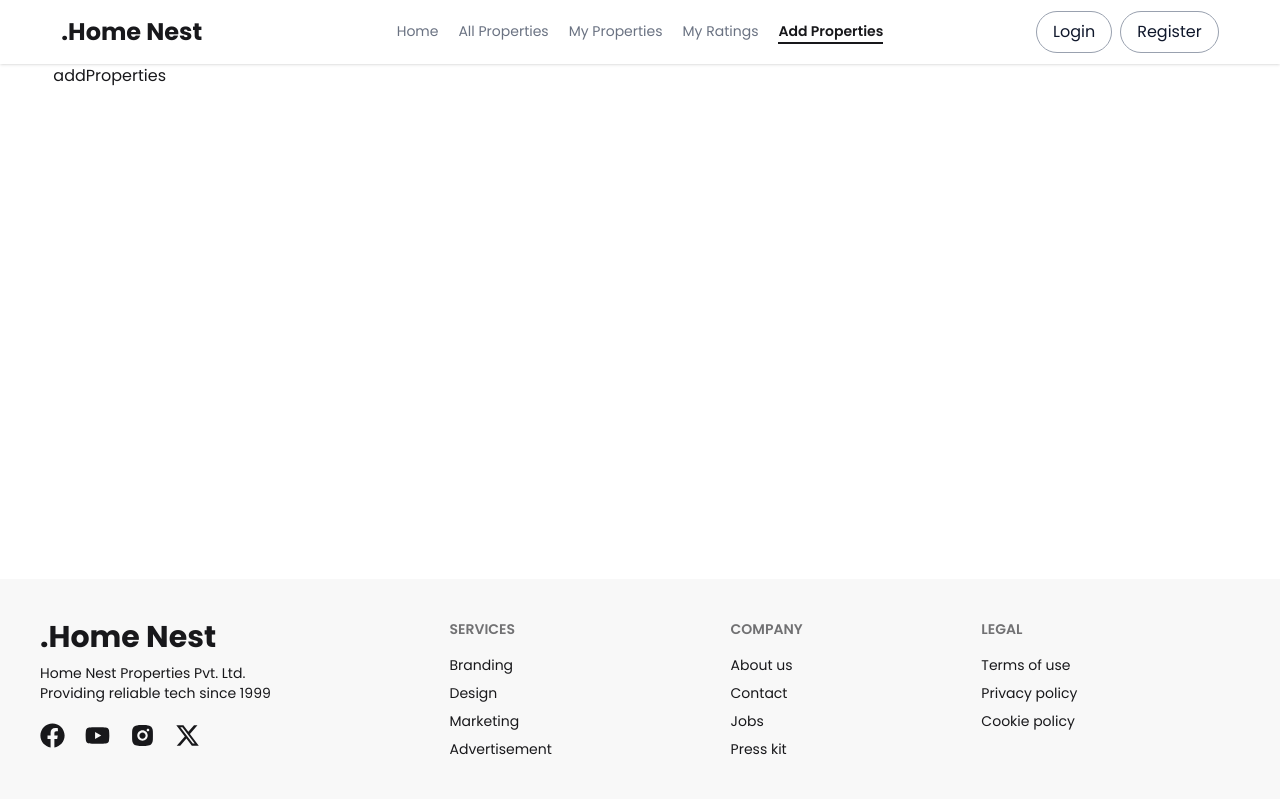
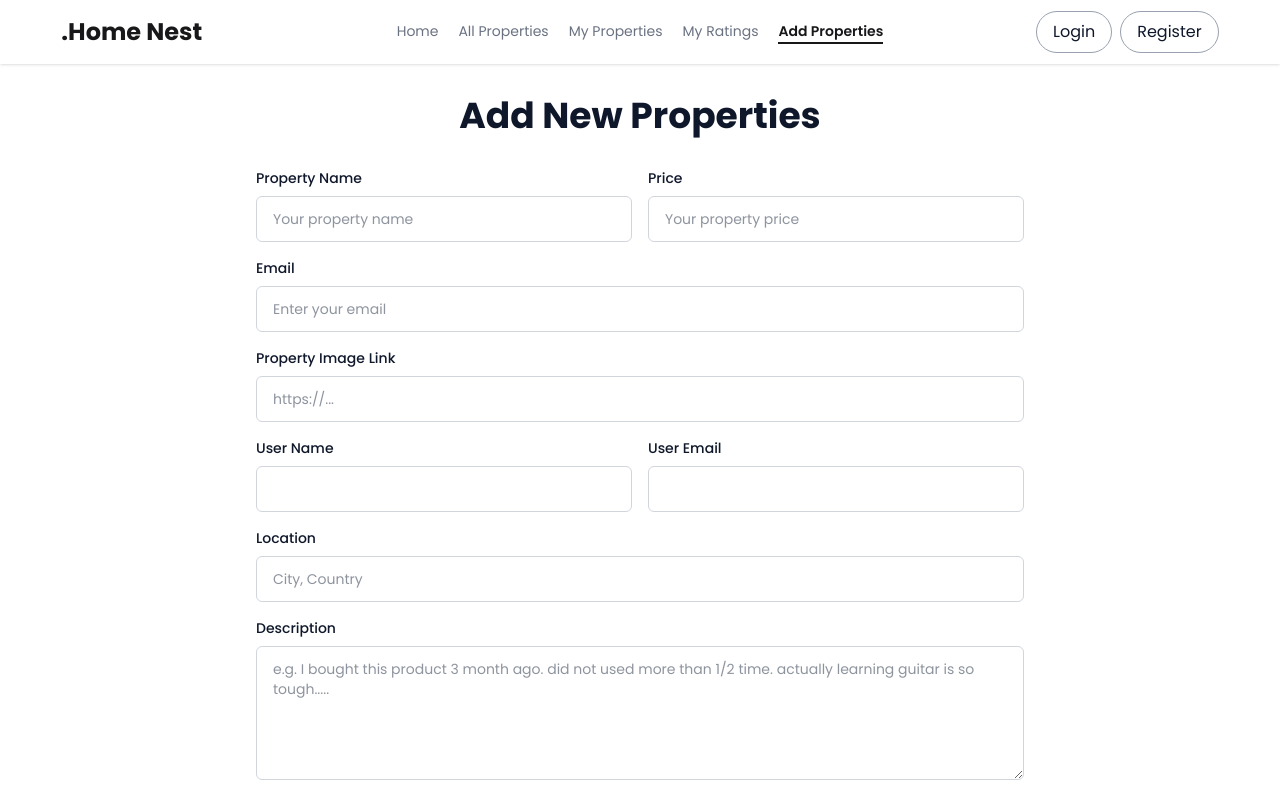
Before and after one commit to Sehabulislam/Home_Nest_Client, a React (Vite) app: page /addProperties in a window 1280 px wide. Shown: the top 800 px of the page. Built offline with nearby package versions, Linux system fonts and the light colour scheme; no server answers.

Commit message:
added the loading and private route

```diff
--- a/src/Routes/Routes.jsx
+++ b/src/Routes/Routes.jsx
@@ -9,12 +9,14 @@ import MyRatings from "../pages/Ratings/MyRatings";
 import Login from "../pages/Auth/Login";
 import Register from "../pages/Auth/Register";
 import Error404 from "../pages/Error404";
+import Loading from "../pages/Loading";
 
 
 export const router = createBrowserRouter([
   {
     path: "/",
     element: <MainLayout></MainLayout>,
+    hydrateFallbackElement : <Loading></Loading>,
     children : [
       {
         path : '/',
--- a/src/components/PrivateRoute.jsx
+++ b/src/components/PrivateRoute.jsx
@@ -0,0 +1,20 @@
+import { useContext } from "react";
+import { Navigate, useLocation } from "react-router";
+import { AuthContext } from "../context/AuthProvider";
+import Loading from "../pages/Loading";
+
+const PrivateRoute = ({children}) => {
+    const {user,loading} = useContext(AuthContext);
+    const location = useLocation();
+
+    if(loading){
+        return <Loading></Loading>
+    }
+
+    if(user){
+        return children;
+    }
+    return <Navigate to={'/login'} state={location?.pathname}></Navigate>
+};
+
+export default PrivateRoute;
--- a/src/pages/Loading.jsx
+++ b/src/pages/Loading.jsx
@@ -0,0 +1,11 @@
+import React from 'react';
+
+const Loading = () => {
+    return (
+        <div className='min-h-60vh flex justify-center items-center '>
+            <PropagateLoader/>
+        </div>
+    );
+};
+
+export default Loading;
--- a/src/pages/Properties/AddProperty.jsx
+++ b/src/pages/Properties/AddProperty.jsx
@@ -1,11 +1,130 @@
-import React from 'react';
+import React, { useContext } from "react";
+import { AuthContext } from "../../context/AuthProvider";
 
 const AddProperty = () => {
-    return (
+    const {user} = useContext(AuthContext);
+    const handleAddProperty = (e)=>{
+        e.preventDefault();
+        const form = e.target;
+        const propertyName = form.name.value;
+        const propertyPrice = form.price.value;
+        const propertyImage = form.propertyImage.value;
+        const email = form.email.value;
+        const sellerName = form.sellerName.value;
+        const sellerEmail = form.sellerEmail.value;
+        const location = form.location.value;
+        const description = form.description.value;
+        console.log(propertyName,propertyPrice,propertyImage,email,sellerName,sellerEmail,location,description);
+    }
+  return (
+    <div>
+      <div className="py-8 w-full max-w-3xl mx-auto">
         <div>
-            <h2>addProperties</h2>
+          <h2 className="text-4xl text-slate-900 text-center font-bold">
+            Add New Properties
+          </h2>
         </div>
-    );
+        <form onSubmit={handleAddProperty} className="mt-8">
+          <div className="grid sm:grid-cols-2 gap-4">
+            <div>
+              <label className="text-sm text-slate-900 font-medium mb-2 block">
+                Property Name
+              </label>
+              <input
+                type="text"
+                name="name"
+                placeholder="Your property name"
+                className="w-full py-3 px-4 text-slate-800 bg-white border border-gray-300 focus:border-slate-900 text-sm outline-0 rounded-md"
+              />
+            </div>
+            <div>
+              <label className="text-sm text-slate-900 font-medium mb-2 block">
+                Price
+              </label>
+              <input
+                type="text"
+                name="price"
+                placeholder="Your property price"
+                className="w-full py-3 px-4 text-slate-800 bg-white border border-gray-300 focus:border-slate-900 text-sm outline-0 rounded-md"
+              />
+            </div>
+            <div className="col-span-full">
+              <label className="text-sm text-slate-900 font-medium mb-2 block">
+                Email
+              </label>
+              <input
+                type="email"
+                name="email"
+                placeholder="Enter your email"
+                className="w-full py-3 px-4 text-slate-800 bg-white border border-gray-300 focus:border-slate-900 text-sm outline-0 rounded-md"
+              />
+            </div>
+            <div className="col-span-full">
+              <label className="text-sm text-slate-900 font-medium mb-2 block">
+                Property Image Link
+              </label>
+              <input
+                type="url"
+                placeholder="https://..."
+                name="propertyImage"
+                className="w-full py-3 px-4 text-slate-800 bg-white border border-gray-300 focus:border-slate-900 text-sm outline-0 rounded-md"
+              />
+            </div>
+            <div>
+              <label className="text-sm text-slate-900 font-medium mb-2 block">
+                User Name
+              </label>
+              <input
+                type="text"
+                name="sellerName"
+                defaultValue={user?.displayName}
+                className="w-full py-3 px-4 text-slate-800 bg-white border border-gray-300 focus:border-slate-900 text-sm outline-0 rounded-md"
+              />
+            </div>
+            <div>
+              <label className="text-sm text-slate-900 font-medium mb-2 block">
+                User Email
+              </label>
+              <input
+                type="text"
+                name="sellerEmail"
+                defaultValue={user?.email}
+                className="w-full py-3 px-4 text-slate-800 bg-white border border-gray-300 focus:border-slate-900 text-sm outline-0 rounded-md"
+              />
+            </div>
+            <div className="col-span-full">
+              <label className="text-sm text-slate-900 font-medium mb-2 block">
+                Location
+              </label>
+              <input
+                type="text"
+                name="location"
+                placeholder="City, Country"
+                className="w-full py-3 px-4 text-slate-800 bg-white border border-gray-300 focus:border-slate-900 text-sm outline-0 rounded-md"
+              />
+            </div>
+            <div className="col-span-full">
+              <label className="text-sm text-slate-900 font-medium mb-2 block">
+                Description
+              </label>
+              <textarea
+                placeholder="e.g. I bought this product 3 month ago. did not used more than 1/2 time. actually learning guitar is so tough..... "
+                rows="6"
+                name="description"
+                className="w-full px-4 text-slate-800 bg-white border border-gray-300 focus:border-slate-900 text-sm pt-3 outline-0 rounded-md"
+              ></textarea>
+            </div>
+          </div>
+          <button
+            type="submit"
+            className="btn bg-black text-white hover:bg-white hover:text-black  text-sm px-4 py-3 w-full rounded-md cursor-pointer mt-6"
+          >
+            Create a Product
+          </button>
+        </form>
+      </div>
+    </div>
+  );
 };
 
 export default AddProperty;
```
